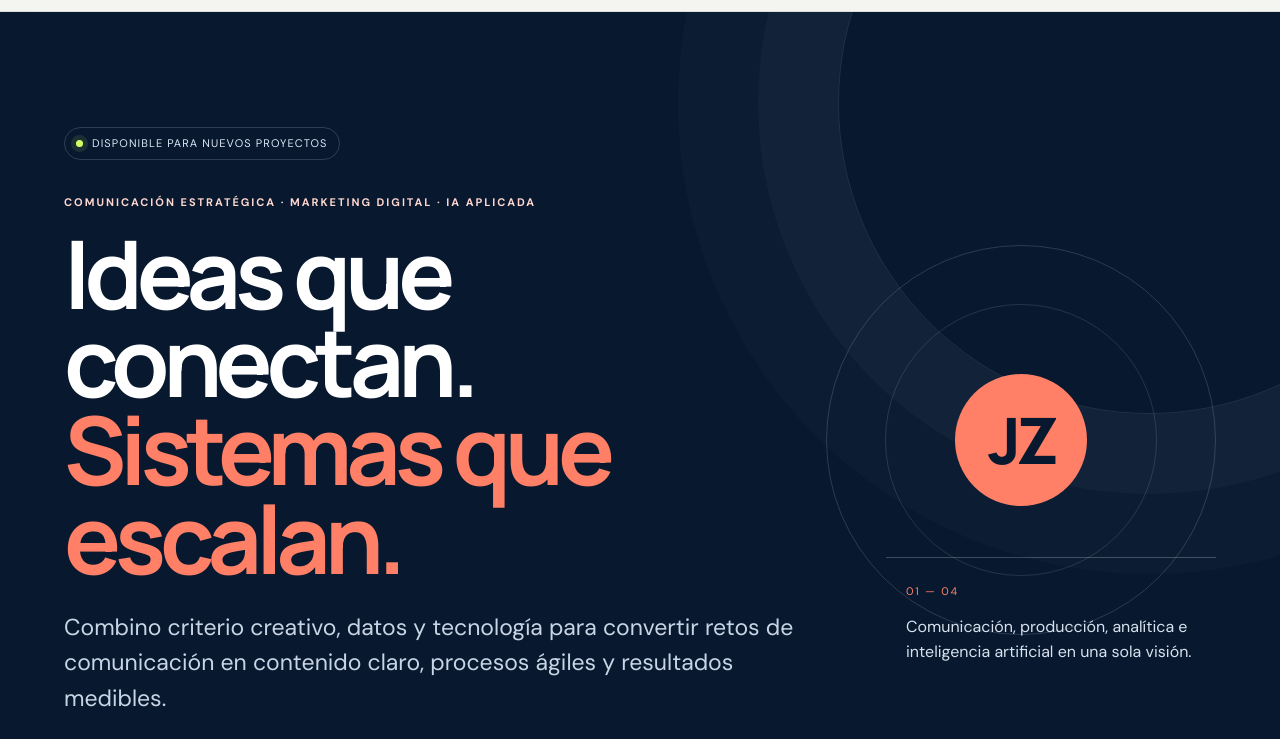
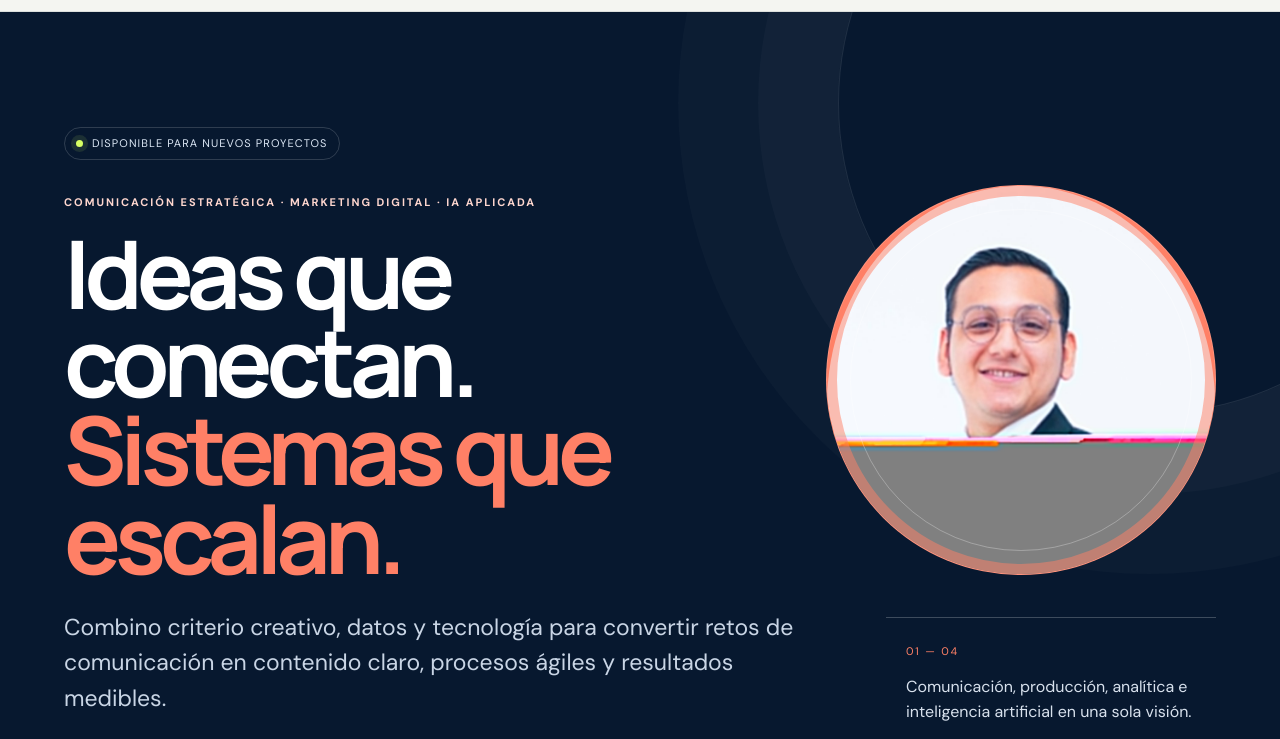
Before and after one commit to jesuszambranop/portfolio, a plain HTML site: page index.html in a window 1280 px wide. Shown: the part 61-800 px from the top of the page. Drawn offline with Linux system fonts and the light colour scheme.

Commit message:
Agrega favicon y foto de perfil

```diff
--- a/index.html
+++ b/index.html
@@ -9,6 +9,7 @@
   <meta property="og:title" content="Jesús Zambrano Parrales | Portafolio" />
   <meta property="og:description" content="Comunicación estratégica, contenido, datos e IA aplicada." />
   <meta property="og:type" content="website" />
+  <link rel="icon" href="assets/favicon.svg" type="image/svg+xml" />
   <link rel="preconnect" href="https://fonts.googleapis.com">
   <link rel="preconnect" href="https://fonts.gstatic.com" crossorigin>
   <link href="https://fonts.googleapis.com/css2?family=DM+Sans:wght@400;500;600;700&family=Manrope:wght@600;700;800&display=swap" rel="stylesheet">
@@ -43,7 +44,9 @@
         </div>
       </div>
       <aside class="hero-panel" aria-label="Resumen profesional">
-        <div class="orbit" aria-hidden="true"><span>JZ</span></div>
+        <div class="orbit">
+          <img src="assets/images/jesus-zambrano-profile.jpg" alt="Jesús Zambrano Parrales" />
+        </div>
         <div class="hero-note">
           <span class="note-index">01 — 04</span>
           <p>Comunicación, producción, analítica e inteligencia artificial en una sola visión.</p>
--- a/styles.css
+++ b/styles.css
@@ -37,7 +37,7 @@ h3{letter-spacing:-.03em}
 .availability{display:inline-flex;align-items:center;gap:9px;margin-bottom:34px;padding:7px 11px;border:1px solid rgba(255,255,255,.16);border-radius:99px;font-size:11px;text-transform:uppercase;letter-spacing:.1em;color:#dce7f5}.availability span{width:7px;height:7px;border-radius:50%;background:var(--lime);box-shadow:0 0 0 5px rgba(215,255,100,.1)}
 .lead{max-width:760px;font-size:clamp(18px,2vw,23px);color:#c9d5e5}.hero-actions{display:flex;flex-wrap:wrap;gap:12px;margin-top:34px}
 .button{display:inline-flex;align-items:center;justify-content:center;gap:24px;min-height:52px;padding:0 22px;border:1px solid transparent;border-radius:99px;font-weight:700;transition:.2s}.button:hover{transform:translateY(-3px)}.button.primary{background:var(--lime);color:var(--navy)}.button.secondary{border-color:rgba(255,255,255,.28);color:var(--white)}
-.hero-panel{min-height:440px}.orbit{position:absolute;right:0;top:0;width:min(33vw,390px);aspect-ratio:1;border:1px solid rgba(255,255,255,.15);border-radius:50%;display:grid;place-items:center}.orbit::before,.orbit::after{content:"";position:absolute;border-radius:50%;border:1px solid rgba(255,255,255,.12)}.orbit::before{inset:15%}.orbit::after{inset:33%;background:var(--coral);border:0}.orbit span{z-index:1;color:var(--navy);font:800 clamp(30px,5vw,64px)/1 var(--display);letter-spacing:-.08em}
+.hero-panel{min-height:560px}.orbit{position:absolute;right:0;top:0;width:min(33vw,390px);aspect-ratio:1;border:1px solid rgba(255,255,255,.15);border-radius:50%;display:grid;place-items:center;overflow:hidden;background:var(--coral)}.orbit::before,.orbit::after{content:"";position:absolute;z-index:2;border-radius:50%;pointer-events:none}.orbit::before{inset:6%;border:1px solid rgba(255,255,255,.28)}.orbit::after{inset:0;border:10px solid rgba(255,128,102,.5)}.orbit img{width:100%;height:100%;object-fit:cover;object-position:center 38%;border-radius:50%}
 .hero-note{position:absolute;bottom:0;right:0;max-width:330px;padding:20px;border-top:1px solid rgba(255,255,255,.22)}.hero-note p{margin:12px 0 0;color:#d8e1ed}.note-index{font-size:11px;letter-spacing:.16em;color:var(--coral)}
 .hero-marquee{position:absolute;left:0;right:0;bottom:0;display:flex;align-items:center;gap:28px;white-space:nowrap;overflow:hidden;padding:22px clamp(20px,5vw,80px);border-top:1px solid rgba(255,255,255,.13);font:700 14px var(--display);text-transform:uppercase;letter-spacing:.08em}.hero-marquee i{color:var(--coral);font-style:normal}
 .intro-grid{display:grid;grid-template-columns:80px minmax(260px,.8fr) minmax(300px,1fr);gap:clamp(28px,5vw,80px);align-items:start}.section-number,.section-kicker>span{font:700 12px var(--display);color:var(--muted)}.intro-grid h2{font-size:clamp(38px,4.8vw,66px)}.rich-text{font-size:17px;color:#4d596b}.rich-text .intro-lead{font-size:clamp(20px,2.3vw,28px);line-height:1.35;color:var(--navy)}
@@ -50,6 +50,6 @@ h3{letter-spacing:-.03em}
 .method{background:var(--paper)}.timeline{display:grid;grid-template-columns:repeat(4,1fr);border-top:1px solid var(--line)}.timeline article{padding:28px 24px 20px 0;border-right:1px solid var(--line)}.timeline article+article{padding-left:24px}.timeline article:last-child{border-right:0}.timeline span{display:inline-block;margin-bottom:64px;color:var(--coral);font:700 13px var(--display)}.timeline h3{margin-bottom:10px;font-size:23px;color:var(--navy)}.timeline p{margin:0;color:var(--muted)}
 .contact{text-align:center;background:var(--coral);color:var(--navy)}.contact .eyebrow{color:var(--navy)}.contact h2{max-width:1000px;margin:0 auto 70px;font-size:clamp(48px,8vw,112px)}.contact h2 em{color:var(--white)}.contact-row{display:flex;justify-content:space-between;gap:30px;align-items:end;padding-top:28px;border-top:1px solid rgba(7,24,47,.28);text-align:left}.contact-mail{font:700 clamp(20px,3vw,38px) var(--display);letter-spacing:-.035em}.contact-meta{display:flex;flex-direction:column;gap:6px;text-align:right;font-size:14px}.contact-meta a{font-weight:700}
 .site-footer{display:flex;justify-content:space-between;gap:20px;padding:24px clamp(20px,5vw,80px);background:var(--navy);color:#aebdd0;font-size:12px}.site-footer a{color:var(--white)}
-@media(max-width:980px){.nav{max-width:58vw;overflow-x:auto}.nav a{white-space:nowrap}.hero{grid-template-columns:1fr;padding-top:92px}.hero-panel{display:none}.intro-grid{grid-template-columns:44px 1fr}.intro-grid .rich-text{grid-column:2}.project-media{height:250px}.timeline{grid-template-columns:repeat(2,1fr)}.timeline article:nth-child(2){border-right:0}.timeline article{border-bottom:1px solid var(--line)}}
+@media(max-width:980px){.nav{max-width:58vw;overflow-x:auto}.nav a{white-space:nowrap}.hero{grid-template-columns:1fr;padding-top:92px}.hero-panel{display:block;min-height:470px}.orbit{left:0;right:auto;width:min(72vw,320px)}.intro-grid{grid-template-columns:44px 1fr}.intro-grid .rich-text{grid-column:2}.project-media{height:250px}.timeline{grid-template-columns:repeat(2,1fr)}.timeline article:nth-child(2){border-right:0}.timeline article{border-bottom:1px solid var(--line)}}
 @media(max-width:680px){html{scroll-padding-top:128px}.site-header{align-items:flex-start;flex-direction:column;gap:10px;padding:10px 16px}.brand-mark{width:38px;height:38px}.brand-text{font-size:14px}.nav{width:100%;max-width:none;gap:2px;padding-bottom:2px}.nav a{padding:7px 9px;font-size:12px}.section{padding:72px 20px}.hero{min-height:auto;padding-top:74px;padding-bottom:112px}.availability{margin-bottom:26px}h1{font-size:clamp(45px,14vw,66px)}.lead{font-size:17px}.button{width:100%}.hero-marquee{gap:20px;padding:18px 20px;font-size:11px}.intro-grid{display:block}.section-number{margin-bottom:30px}.split-heading{grid-template-columns:1fr;margin-bottom:36px}.service-list article{grid-template-columns:34px 1fr 28px;gap:10px}.service-list article p{grid-column:2/4}.project-grid{grid-template-columns:1fr}.project-media{height:230px}.project-body{padding:22px}.timeline{grid-template-columns:1fr}.timeline article,.timeline article+article{padding:24px 0;border-right:0}.timeline span{margin-bottom:26px}.contact h2{margin-bottom:48px}.contact-row{align-items:flex-start;flex-direction:column}.contact-meta{text-align:left}.site-footer{flex-direction:column}.project-meta{align-items:flex-start}}
 @media(prefers-reduced-motion:reduce){html{scroll-behavior:auto}.button,.service-list article{transition:none}}
```
Also changed, not shown: assets/favicon.svg (added), assets/images/jesus-zambrano-profile.jpg (added).
